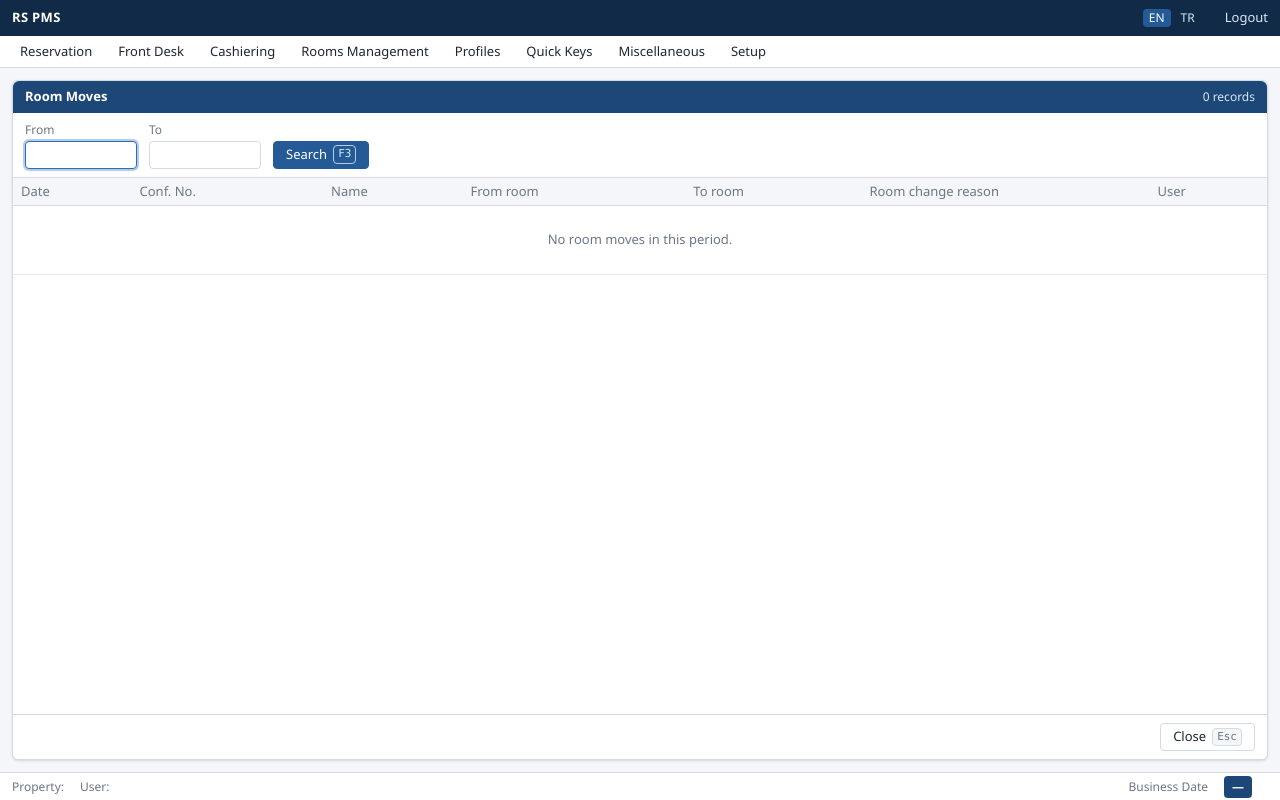
After one commit to MEHMET-UZUNCA/rs-pms, a Laravel app: template resources/views/front-office/room-moves.blade.php in a window 1280 px wide. The commit adds this page. Run offline with Laravel 12, Linux system fonts and the light colour scheme; the template is opened without the code that fills it, so the values that code supplies are empty; style sheets or scripts are compiled from the project's sources; parts of the project's set-up code (start-up, migrations or seed data) failed here and were passed over.

Commit message:
Kirli odaya giriş ayarı; oda değişim nedeni ve oda değişimleri listesi (M.U)
Co-Authored-By: Claude Opus 5.5 <noreply@anthropic.com>
Claude-Session: https://claude.ai/code/session_01T7DNYjbSR6akHctSRvzDiQ

```diff
--- a/app/Domain/Reservations/Support/ReservationOptions.php
+++ b/app/Domain/Reservations/Support/ReservationOptions.php
@@ -16,6 +16,9 @@ class ReservationOptions
     /** Oda durumu seçenekleri: "none" = No Action. */
     public const ROOM_STATUSES = ['none', 'dirty', 'clean', 'inspected'];
 
+    /** Kirli (Dirty / Pick Up) odaya giriş: izin ver / uyar / engelle. */
+    public const DIRTY_CHECK_IN = ['allow', 'warn', 'block'];
+
     public const DEFAULTS = [
         'check_in_time' => '14:00', 'check_out_time' => '12:00',
         'day_use_check_in_time' => '14:00', 'day_use_check_out_time' => '18:00',
@@ -25,6 +28,7 @@ class ReservationOptions
         'status_after_check_out' => 'dirty',         // Room Status after Check Out
         'status_after_audit_occupied' => 'none',     // Room Status after N/A if occupied
         'status_after_no_show' => 'none',            // Room Status after No Show
+        'dirty_room_check_in' => 'warn',             // kirli odaya giriş (Elektraweb parametresi): allow / warn / block
         'market_code_mandatory' => true,
         'queue_rooms' => true,                       // Queue Rooms Handling
         'meal_plan' => true,                         // Meal plan functionality
--- a/app/Http/Controllers/Reservations/ReservationCardController.php
+++ b/app/Http/Controllers/Reservations/ReservationCardController.php
@@ -86,6 +86,7 @@ class ReservationCardController extends Controller
             $service->update($reservation, array_merge($this->fields($data), [
                 'arrival_date' => $data['arrival_date'], 'departure_date' => $data['departure_date'],
                 'child_bands' => [1 => (int) ($data['children'] ?? 0)], 'room_id' => $data['room_id'] ?? null,
+                'room_move_reason_id' => $data['room_move_reason_id'] ?? null,
             ] + ($data['manual_amount'] !== null ? ['manual_amount' => $data['manual_amount']] : [])), $request->user()->id);
         } catch (ReservationException $e) {
             return back()->withInput()->withErrors(['reservation' => $e->getMessage()]);
@@ -143,6 +144,7 @@ class ReservationCardController extends Controller
             'credit_limit' => ['nullable', 'numeric', 'min:0', 'max:999999999'],
             'room_charges_allowed' => ['boolean'],
             'eta' => ['nullable', 'date_format:H:i'], 'etd' => ['nullable', 'date_format:H:i'],
+            'room_move_reason_id' => ['nullable', 'integer', Rule::exists('pms_reason_codes', 'id')->where('property_id', $property->id)->where('category', 'room_move')],
             'guest_comments' => ['nullable', 'string', 'max:2000'],
             'internal_notes' => ['nullable', 'string', 'max:2000'],
         ], [], [
@@ -198,6 +200,7 @@ class ReservationCardController extends Controller
                 ->where('f.reservation_id', $reservation->id)->orderBy('f.date_from')->orderBy('f.id')->get(['f.*', 't.code', 't.name as code_name']) : collect(),
             'chargeCodes' => DB::table('pms_transaction_codes')->where('property_id', $p)->whereNotIn('type', ['payment', 'deposit'])->where('is_discount', false)
                 ->where('is_active', true)->where('manual_post_allowed', true)->whereNull('deleted_at')->orderBy('code')->get(['id', 'code', 'name', 'default_price']),
+            'moveReasons' => DB::table('pms_reason_codes')->where('property_id', $p)->where('category', 'room_move')->where('is_active', true)->orderBy('code')->get(['id', 'code', 'name']),
             'checkOutTime' => \App\Domain\Reservations\Support\ReservationOptions::get($p)['check_out_time'],
         ]);
     }
--- a/app/Http/Controllers/Setup/ReservationOptionsController.php
+++ b/app/Http/Controllers/Setup/ReservationOptionsController.php
@@ -25,6 +25,7 @@ class ReservationOptionsController extends Controller
         $data = $request->validate([
             'check_in_time' => $time, 'check_out_time' => $time, 'day_use_check_in_time' => $time, 'day_use_check_out_time' => $time,
             'status_after_check_in' => $status, 'status_after_check_out' => $status, 'status_after_audit_occupied' => $status, 'status_after_no_show' => $status,
+            'dirty_room_check_in' => ['required', Rule::in(ReservationOptions::DIRTY_CHECK_IN)],
         ]);
         foreach (['queue_rooms', 'meal_plan'] as $flag) {
             $data[$flag] = $request->boolean($flag);
--- a/app/Support/Menu.php
+++ b/app/Support/Menu.php
@@ -33,6 +33,7 @@ class Menu
                 ['queue_rooms', $can('reservations.view') ? route('queue.index') : null],
                 ['lost_found', $can('front_office.lost_found') ? route('lost-found.index') : null],
                 ['room_rack', $can('reservations.view') ? route('front-office.room-rack') : null],
+                ['room_moves', $can('reservations.view') ? route('room-moves.index') : null],
             ],
             'cashiering' => [['billing', $can('cashiering.billing') ? route('reservations.navigator', ['f' => 'iceride']) : null], ['posting', null], ['passer_by', null], ['close_cashier', $can('cashiering.post') ? route('cashier.index') : null]],
             'housekeeping' => [
--- a/database/seeders/RocksHotelReferenceSeeder.php
+++ b/database/seeders/RocksHotelReferenceSeeder.php
@@ -384,7 +384,9 @@ class RocksHotelReferenceSeeder extends Seeder
             ['DOC', 'Kimlik, belge / ID, documents'], ['MONEY', 'Para, cüzdan / Money, wallet'], ['KEY', 'Anahtar / Keys'], ['BAG', 'Çanta / Bag'],
             ['GLASS', 'Gözlük / Glasses'], ['OTHER', 'Diğer / Other']]],
             ['public_place', [['LOBBY', 'Lobi / Lobby'], ['REST', 'Restoran / Restaurant'], ['BAR', 'Bar'], ['POOL', 'Havuz / Pool'], ['CASINO', 'Casino'],
-            ['SPA', 'Spa'], ['GYM', 'Spor salonu / Gym'], ['BEACH', 'Plaj / Beach'], ['PARK', 'Otopark / Parking'], ['CONF', 'Toplantı salonu / Meeting room']]]] as [$category, $items]) {
+            ['SPA', 'Spa'], ['GYM', 'Spor salonu / Gym'], ['BEACH', 'Plaj / Beach'], ['PARK', 'Otopark / Parking'], ['CONF', 'Toplantı salonu / Meeting room']]],
+            ['room_move', [['GUEST', 'Misafir isteği / Guest request'], ['UPG', 'Upgrade'], ['MAINT', 'Arıza / Maintenance'], ['NOISE', 'Gürültü / Noise'],
+            ['HOTEL', 'Otel kararı / Hotel decision'], ['OTHER', 'Diğer / Other']]]] as [$category, $items]) {
             foreach ($items as [$code, $name]) {
                 DB::table('pms_reason_codes')->insertOrIgnore(['property_id' => $propertyId, 'category' => $category, 'code' => $code, 'name' => $name, 'is_active' => true, 'created_at' => now(), 'updated_at' => now()]);
             }
--- a/lang/en/pms.php
+++ b/lang/en/pms.php
@@ -10,6 +10,7 @@ return [
     'languages' => ['en' => 'English', 'tr' => 'Türkçe'],
 
     'menu' => [
+        'room_moves' => 'Room Moves',
         'reservation' => 'Reservation', 'front_office' => 'Front Desk', 'cashiering' => 'Cashiering', 'housekeeping' => 'Rooms Management',
         'profiles' => 'Profiles', 'conference' => 'Conference & Catering', 'miscellaneous' => 'Miscellaneous', 'setup' => 'Setup',
         'reservation_navigator' => 'Reservation Navigator', 'quick_reservation' => 'Quick Reservation', 'availability' => 'Availability',
@@ -88,6 +89,7 @@ return [
     ],
 
     'res' => [
+        'dirty_blocked' => 'Room :room is dirty; check-in is not allowed until housekeeping sets it clean.', 'dirty_warning' => 'Note: room :room is still dirty.',
         'letter_email' => 'Guest e-mail', 'letter_send' => 'Send by e-mail', 'letter_sent' => 'Confirmation letter sent to :email.', 'letter_failed' => 'The e-mail could not be sent. Check the SMTP settings.',
         'letter_no_smtp' => 'E-mail is not set up yet (SMTP settings in .env).', 'letter_last' => 'Last sent :date to :email (:user)',
         'letter' => 'Confirmation Letter', 'print' => 'Print',
@@ -249,6 +251,7 @@ return [
     ],
 
     'options' => [
+        'dirty_room_check_in' => 'Check in to a dirty room', 'dirty' => ['allow' => 'Allow', 'warn' => 'Allow with warning', 'block' => 'Do not allow'],
         'title' => 'Reservation Options', 'subtitle' => 'Global Settings → Reservation', 'saved' => 'Reservation options saved.',
         'check_in_time' => 'Default Check In Time', 'check_out_time' => 'Default Check Out Time', 'day_use_check_in_time' => 'Day use Default Check In Time',
         'day_use_check_out_time' => 'Day use Default Check Out Time', 'status_after_check_in' => 'Room Status after Check In',
@@ -442,4 +445,8 @@ Müller, Anna
         'no_open' => 'You have no open shift. A shift opens with your first posting or payment on a folio.', 'recent' => 'My recent shifts', 'recent_all' => 'Recent shifts (all cashiers)',
         'statuses' => ['open' => 'Open', 'closed' => 'Closed'], 'closed_ok' => 'Shift closed.', 'report' => 'Cashier report', 'payments' => 'Payments', 'supervisor' => 'Supervisor',
     ],
+    'moves' => [
+        'title' => 'Room Moves', 'reason' => 'Room change reason', 'reason_hint' => 'Used when the room of an in-house guest changes', 'from_room' => 'From room', 'to_room' => 'To room',
+        'user' => 'User', 'none' => 'No room moves in this period.', 'saved' => 'Reason saved.', 'type_changed' => 'type changed',
+    ],
 ];
--- /dev/null
+++ b/resources/views/front-office/room-moves.blade.php
@@ -0,0 +1,39 @@
+@extends('layouts.app')
+@section('title', __('pms.moves.title'))
+@section('content')
+@php $canEdit = Gate::allows('permission', 'reservations.edit'); @endphp
+<div class="win flex-1">
+    <div class="win-title"><span>{{ __('pms.moves.title') }}</span><span class="font-normal text-brand-100 text-[12px]">{{ __('pms.common.records', ['count' => $rows->count()]) }}</span></div>
+    <form method="GET" class="flex flex-wrap items-end gap-3 px-3 py-2 border-b border-line">
+        <label class="flex flex-col"><span class="field-label">{{ __('pms.ooo.from') }}</span><input name="bas" value="{{ $from->format('d.m.Y') }}" class="input w-28" autocomplete="off" autofocus></label>
+        <label class="flex flex-col"><span class="field-label">{{ __('pms.ooo.to') }}</span><input name="bit" value="{{ $to->format('d.m.Y') }}" class="input w-28" autocomplete="off"></label>
+        <button class="btn btn-primary" data-hotkey="f3">{{ __('pms.common.search') }} <span class="kbd !text-brand-100 !bg-transparent !border-brand-200">F3</span></button>
+    </form>
+    <div class="flex-1 min-h-0 overflow-auto">
+        <table class="grid-table min-w-[48rem]" data-room-moves>
+            <thead><tr><th>{{ __('pms.common.date') }}</th><th>{{ __('pms.res.conf_no') }}</th><th>{{ __('pms.prof.name') }}</th><th>{{ __('pms.moves.from_room') }}</th><th>{{ __('pms.moves.to_room') }}</th>
+                <th class="w-72">{{ __('pms.moves.reason') }}</th><th>{{ __('pms.moves.user') }}</th></tr></thead>
+            <tbody>
+            @forelse ($rows as $m)
+                <tr>
+                    <td class="whitespace-nowrap">{{ \Illuminate\Support\Carbon::parse($m->business_date)->format('d.m.Y') }} <span class="text-muted text-[11px]">{{ \Illuminate\Support\Carbon::parse($m->created_at)->format('H:i') }}</span></td>
+                    <td><a class="text-brand-600 hover:underline" href="{{ route('reservations.edit', $m->reservation_id) }}">{{ $m->confirmation_number }}</a></td>
+                    <td class="font-semibold">{{ $m->display_name }}</td>
+                    <td>{{ $m->from_room ?? '—' }} <span class="text-muted text-[11px]">{{ $m->from_type }}</span></td>
+                    <td>{{ $m->to_room }} <span class="text-muted text-[11px]">{{ $m->to_type }}</span>@if ($m->from_type && $m->from_type !== $m->to_type) <span class="text-[11px] text-brand-700">{{ __('pms.moves.type_changed') }}</span>@endif</td>
+                    <td>@if ($canEdit)
+                            <form method="POST" action="{{ route('room-moves.reason', $m->id) }}" class="flex gap-1">@csrf
+                                <select name="reason_code_id" class="input" onchange="this.form.submit()" aria-label="{{ __('pms.moves.reason') }}"><option value="">—</option>
+                                    @foreach ($reasons as $r)<option value="{{ $r->id }}" @selected((int) $m->reason_code_id === (int) $r->id)>{{ $r->code }} {{ $r->name }}</option>@endforeach</select></form>
+                        @else{{ $reasons->firstWhere('id', $m->reason_code_id)?->name }}@endif</td>
+                    <td>{{ $m->username }}</td>
+                </tr>
+            @empty
+                <tr><td colspan="7" class="text-center text-muted py-6">{{ __('pms.moves.none') }}</td></tr>
+            @endforelse
+            </tbody>
+        </table>
+    </div>
+    <div class="flex px-3 py-2 border-t border-line"><a href="{{ route('home') }}" class="btn ml-auto" data-hotkey="escape">{{ __('pms.common.close') }} <span class="kbd">Esc</span></a></div>
+</div>
+@endsection
--- a/resources/views/reservations/card.blade.php
+++ b/resources/views/reservations/card.blade.php
@@ -94,6 +94,11 @@
                             <option value="{{ $room->id }}" data-type="{{ $room->room_type_id }}" @selected((int) $v('room_id') === (int) $room->id)>{{ $room->number }} · {{ __('pms.hk.fo_status.'.$room->fo_status) }} / {{ __('pms.hk.hk_status.'.$room->hk_status) }}</option>
                         @endforeach
                     </select></div>
+                @if ($r->status === 'in_house')
+                    <div class="col-span-2"><label class="field-label" for="room_move_reason_id">{{ __('pms.moves.reason') }}</label>
+                        <select id="room_move_reason_id" name="room_move_reason_id" class="input" title="{{ __('pms.moves.reason_hint') }}"><option value=""></option>
+                            @foreach ($moveReasons as $mr)<option value="{{ $mr->id }}" @selected((int) old('room_move_reason_id') === (int) $mr->id)>{{ $mr->code }} {{ $mr->name }}</option>@endforeach</select></div>
+                @endif
                 <div class="col-span-2"><label class="field-label" for="rate_code_id">{{ __('pms.res.rate_code') }} *</label>
                     <select id="rate_code_id" name="rate_code_id" class="input" required>
                         @foreach ($rateCodes as $rc)<option value="{{ $rc->id }}" @selected((int) $v('rate_code_id') === (int) $rc->id)>{{ $rc->code }} — {{ $rc->name }}</option>@endforeach
--- a/resources/views/setup/options/reservation.blade.php
+++ b/resources/views/setup/options/reservation.blade.php
@@ -22,6 +22,10 @@
                         @endforeach
                     </select>
                 @endforeach
+                <label class="field-label !mb-0" for="dirty_room_check_in">{{ __('pms.options.dirty_room_check_in') }}</label>
+                <select id="dirty_room_check_in" name="dirty_room_check_in" class="input">
+                    @foreach (\App\Domain\Reservations\Support\ReservationOptions::DIRTY_CHECK_IN as $o)<option value="{{ $o }}" @selected($v('dirty_room_check_in') === $o)>{{ __('pms.options.dirty.'.$o) }}</option>@endforeach
+                </select>
             </section>
             <section class="win !min-h-fit p-3 flex flex-col gap-2">
                 @foreach (['queue_rooms', 'meal_plan'] as $flag)
--- a/routes/web.php
+++ b/routes/web.php
@@ -9,6 +9,7 @@ use App\Http\Controllers\Cashiering\FinancialAccountController;
 use App\Http\Controllers\FrontOffice\HouseStatusController;
 use App\Http\Controllers\FrontOffice\LostFoundController;
 use App\Http\Controllers\FrontOffice\QueueController;
+use App\Http\Controllers\FrontOffice\RoomMoveController;
 use App\Http\Controllers\FrontOffice\RoomRackController;
 use App\Http\Controllers\HomeController;
 use App\Http\Controllers\Housekeeping\HousekeepingController;
@@ -68,6 +69,8 @@ Route::middleware(['auth', 'property'])->group(function () {
 
     // Ön Büro → Oda Planı (Room Rack)
     Route::get('/oda-plani', [RoomRackController::class, 'index'])->middleware('permission:reservations.view')->name('front-office.room-rack');
+    Route::get('/oda-degisimleri', [RoomMoveController::class, 'index'])->middleware('permission:reservations.view')->name('room-moves.index');
+    Route::post('/oda-degisimleri/{move}/neden', [RoomMoveController::class, 'reason'])->whereNumber('move')->middleware('permission:reservations.edit')->name('room-moves.reason');
     Route::post('/oda-plani/{reservation}/tasi', [RoomRackController::class, 'move'])->whereNumber('reservation')->middleware('permission:reservations.edit')->name('front-office.room-rack.move');
 
     // Rezervasyon Navigatörü
```
Also changed, not shown: app/Domain/Reservations/Services/ReservationService.php (+9 -5 lines), app/Http/Controllers/FrontOffice/RoomMoveController.php (added, +51 -0 lines), app/Http/Controllers/Reservations/NavigatorController.php (+8 -1 lines), lang/tr/pms.php (+7 -0 lines), tests/Feature/Http/RoomMoveAndDirtyCheckInTest.php (added, +70 -0 lines), CHANGELOG.md.
